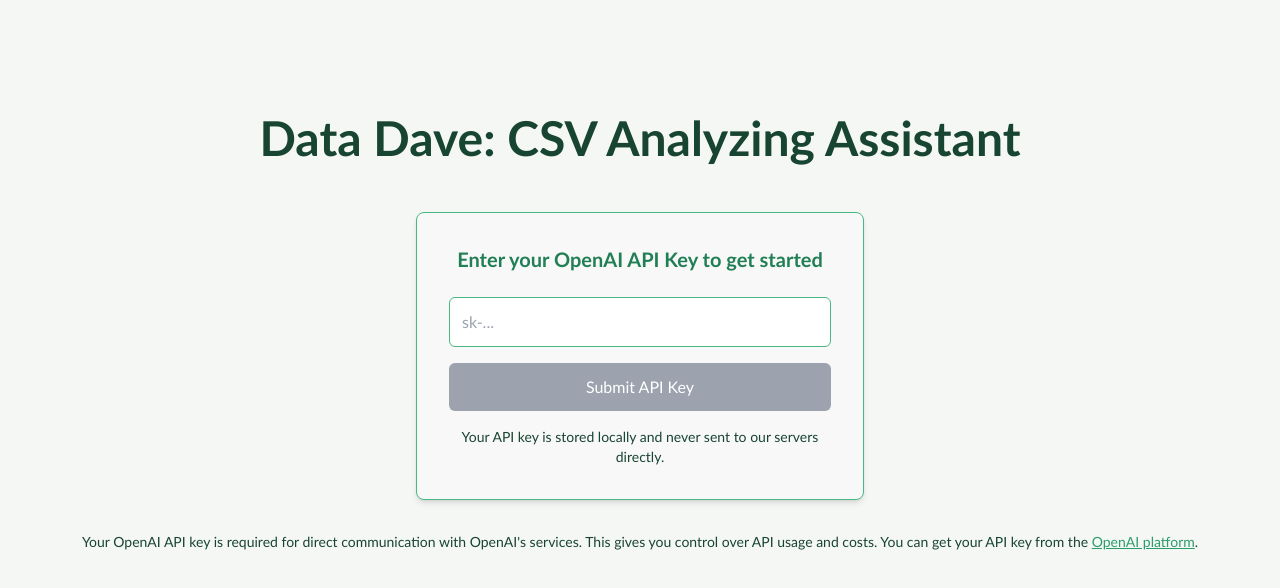
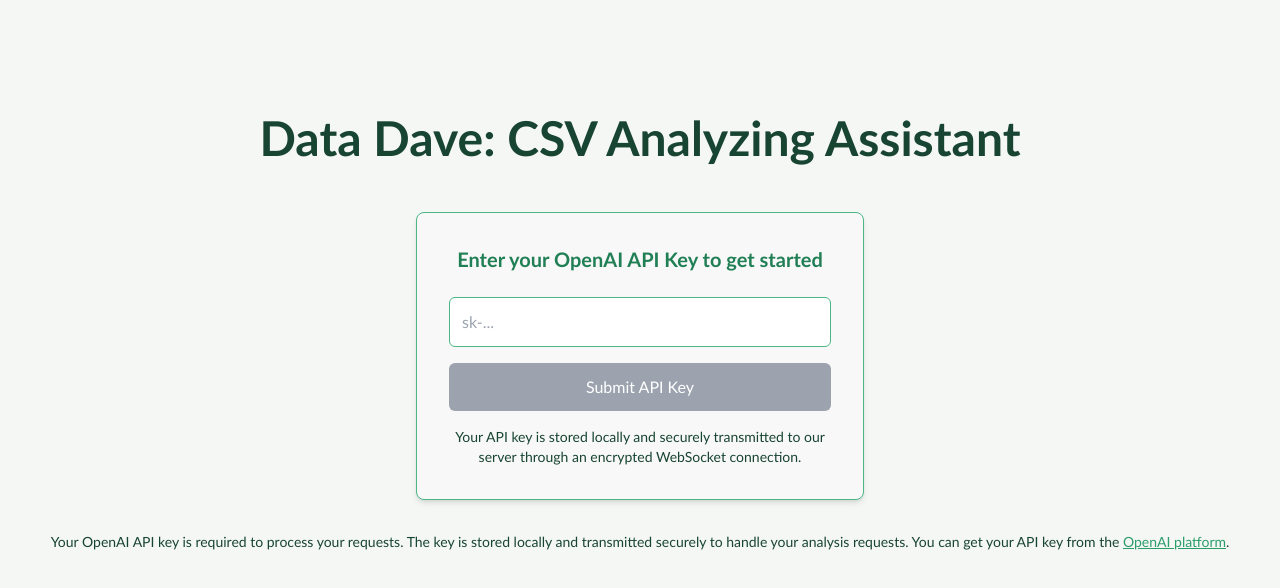
Before and after one commit to IsithaT/DataDaddy, a React (Vite) app in the folder client/: page / in a window 1280 px wide. Shown: the top 588 px of the page. Built offline with nearby package versions, Linux system fonts and the light colour scheme; no server answers.

Commit message:
change text as it was inaccurate (blame chatgpt)

```diff
--- a/client/src/App.tsx
+++ b/client/src/App.tsx
@@ -108,13 +108,13 @@
                   {isValidating ? 'Validating...' : 'Submit API Key'}
                 </button>
                 <p className="mt-4 text-sm text-[#184432] text-center">
-                  Your API key is stored locally and never sent to our servers directly.
+                  Your API key is stored locally and securely transmitted to our server through an encrypted WebSocket connection.
                 </p>
               </form>
             </div>
             <p className="text-sm">
-              Your OpenAI API key is required for direct communication with OpenAI's services.
-              This gives you control over API usage and costs.
+              Your OpenAI API key is required to process your requests. The key is stored locally
+              and transmitted securely to handle your analysis requests.
               You can get your API key from the <a href="https://platform.openai.com/api-keys" target="_blank" rel="noopener noreferrer" className="text-[#2b9d6a] hover:text-[#217f55] underline">OpenAI platform</a>.
             </p>
           </div>
```
